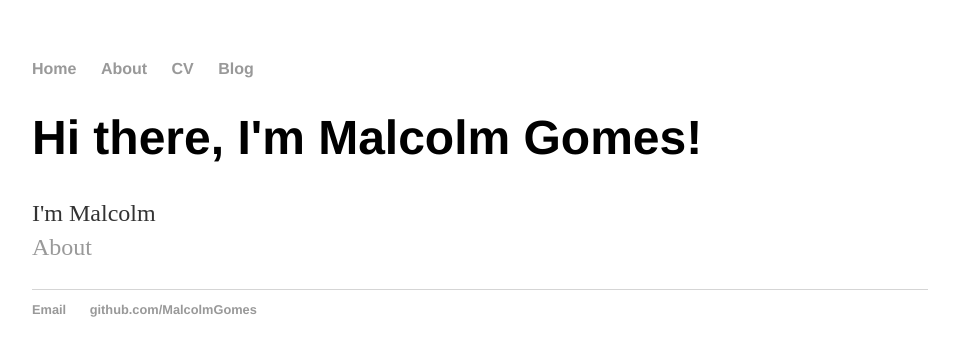
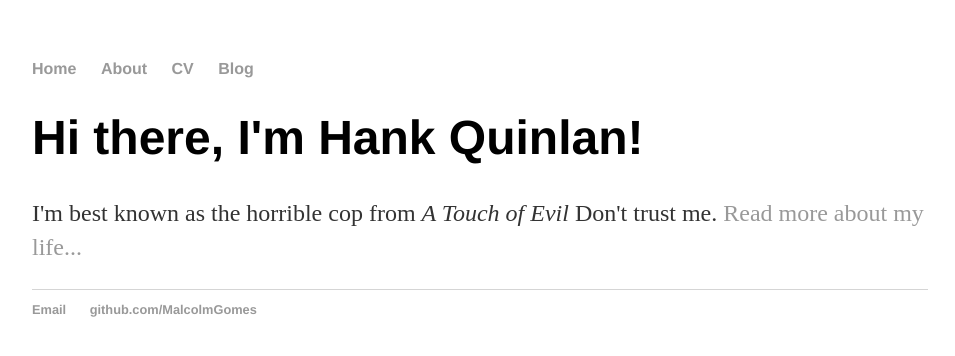
Before and after one commit to MalcolmGomes/MalcolmGomes.github.io, a Jekyll site: the page built from index.html, in a window 1280 px wide. Shown: the top 356 px of the page, without its empty margins (160-1115 px from the left). Built offline with Jekyll 4.4.1, drawn with Linux system fonts in a browser that asks for light colours.

Commit message:
Update index.html

```diff
--- a/index.html
+++ b/index.html
@@ -1,29 +1,8 @@
-<!DOCTYPE html>
-<html>
-	<head>
-		<title>Malcolm Gomes's page</title>
-		<link rel="stylesheet" type="text/css" href="/css/main.css">
-	</head>
-	<body>
-		<nav>
-    		<ul>
-        		<li><a href="/">Home</a></li>
-	        	<li><a href="/About">About</a></li>
-        		<li><a href="/cv">CV</a></li>
-        		<li><a href="/blog">Blog</a></li>
-    		</ul>
-		</nav>
-		<div class="container">
-    		<div class="blurb">
-        		<h1>Hi there, I'm Malcolm Gomes!</h1>
-				<p>I'm Malcolm</em> <br/> <a href="/about">About</a></p>
-    		</div><!-- /.blurb -->
-		</div><!-- /.container -->
-		<footer>
-    		<ul>
-        		<li><a href="mailto:gomesmalcolm@yahoo.com">Email</a></li>
-        		<li><a href="https://github.com/MalcolmGomes">github.com/MalcolmGomes</a></li>
-			</ul>
-		</footer>
-	</body>
-</html>
+---
+layout: default
+title: Hank Quinlan, Horrible Cop
+---
+<div class="blurb">
+	<h1>Hi there, I'm Hank Quinlan!</h1>
+	<p>I'm best known as the horrible cop from <em>A Touch of Evil</em> Don't trust me. <a href="/about">Read more about my life...</a></p>
+</div><!-- /.blurb -->
```
